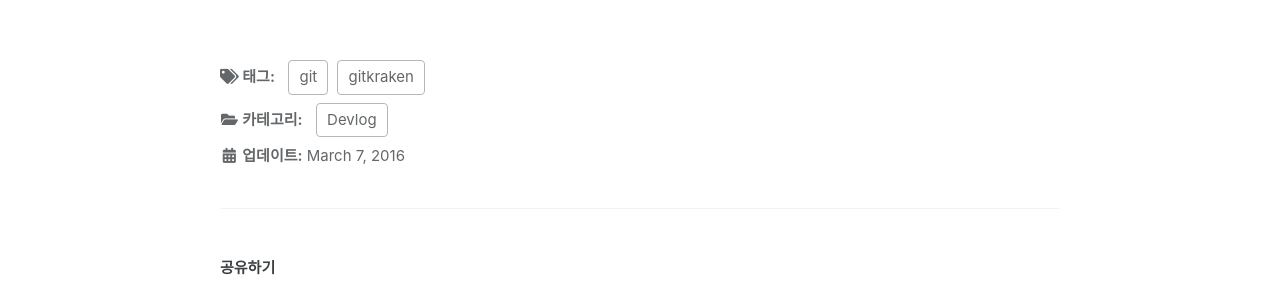
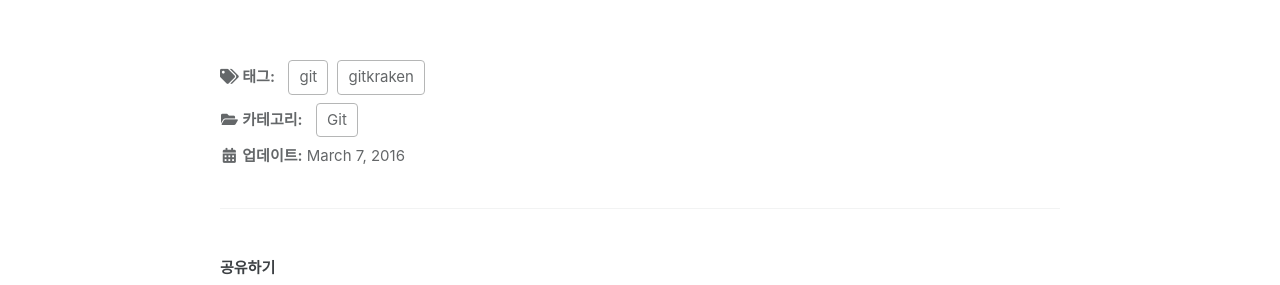
Before and after one commit to shblue21/shblue21.github.io, a Jekyll site: the page built from _posts/Devlog/2022-03-07-GitKraken-한글화.md, in a window 1280 px wide. Shown: the part 527-812 px from the top of the page. Built offline with Jekyll 4.4.1, drawn with Linux system fonts in a browser that asks for light colours; cached includes are drawn as plain includes; comment, search, counter and statistics services are not loaded.

```diff
--- a/_posts/Devlog/2022-03-07-GitKraken-한글화.md
+++ b/_posts/Devlog/2022-03-07-GitKraken-한글화.md
@@ -2,9 +2,8 @@
 title: GitKraken 한글화
 date: 2022-03-07T16:20:02
 last_modified_at: 2016-03-07T16:20:02
-permalink: /categories/
 categories:
-  - Devlog
+  - Git
 tags:
   - git
   - gitkraken
```
